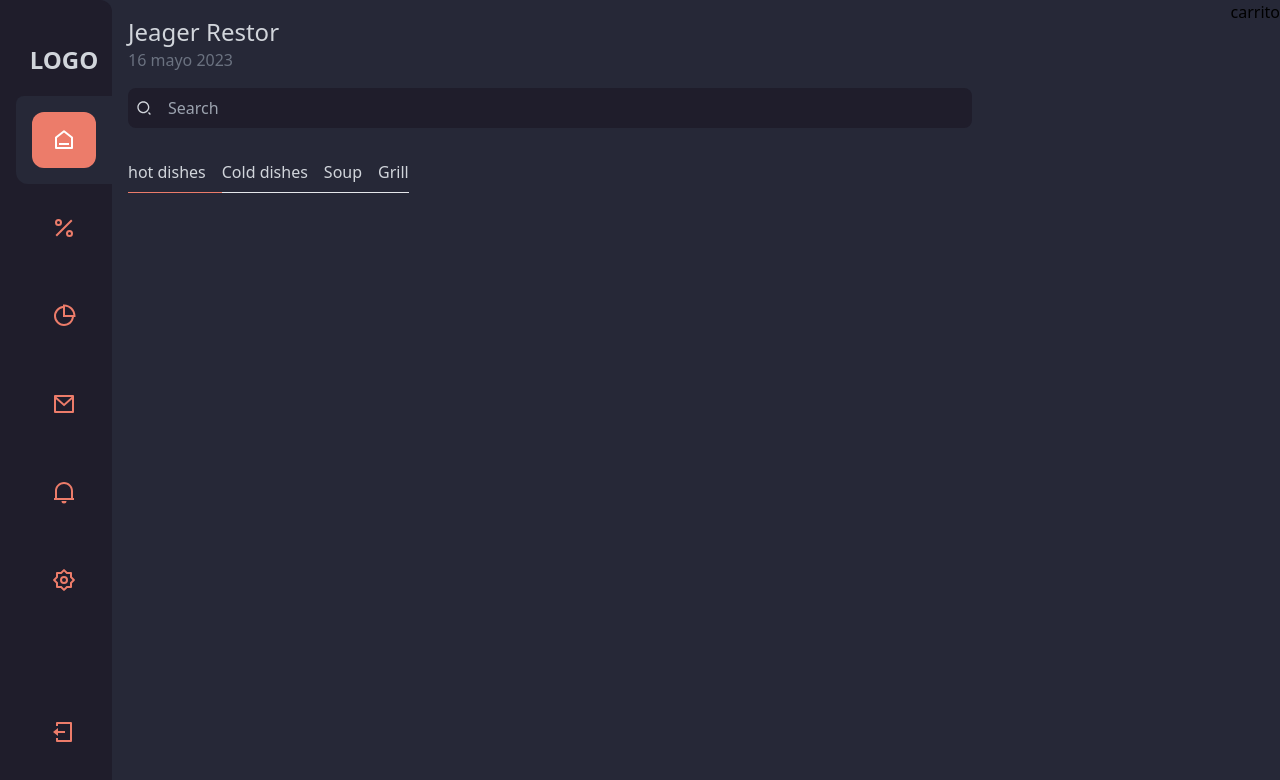
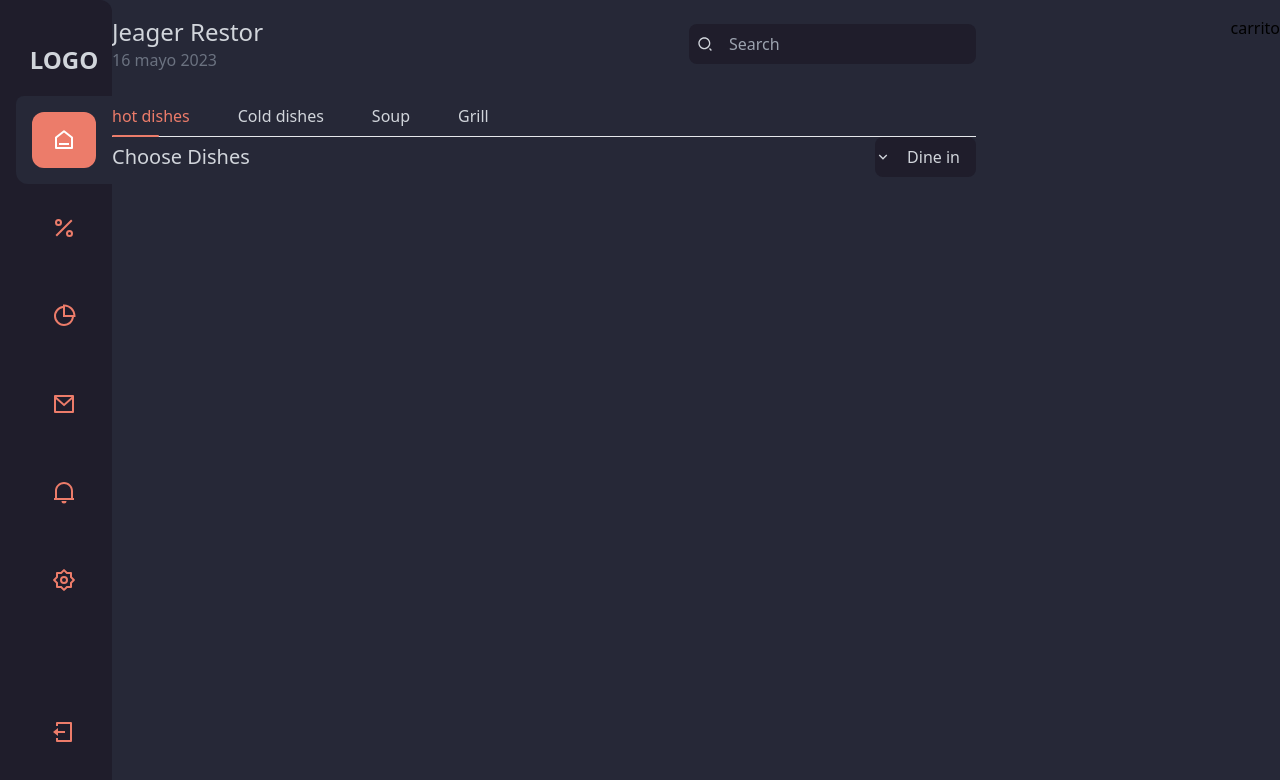
Before and after one commit to jimmyov29/dashboard-store, a React (Create React App) app: page / in a window 1280 px wide. Shown: the top 780 px of the page. Built offline with nearby package versions, Linux system fonts and the light colour scheme.

Commit message:
creating content

```diff
--- a/src/App.jsx
+++ b/src/App.jsx
@@ -3,6 +3,7 @@ import React from "react";
 import { Sidebar } from "./components/shared/Sidebar";
 import {
   RiAddLine,
+  RiArrowDownSLine,
   RiCloseLine,
   RiLightbulbLine,
   RiMenu2Fill,
@@ -37,12 +38,12 @@ function App() {
           {showMenu ? <RiCloseLine /> : <RiMenu2Fill />}
         </button>
       </nav>
-      <main className="lg:pl-28 grid grid-cols-1 lg:grid-cols-8">
+      <main className="lg:pl-28 grid grid-cols-1 lg:grid-cols-8 p-4">
         <div className="lg:col-span-6 ">
           {/* Header */}
-          <header className="p-4">
+          <header >
           {/* title and searh */}
-            <div className="flex flex-col gap-4 mb-6">
+            <div className="flex flex-col md:flex-row md: justify-between md:items-center gap-4 mb-6">
               <div>
                 <h1 className=" text-2xl text-gray-300">Jeager Restor</h1>
                 <p className=" text-gray-500">16 mayo 2023</p>
@@ -56,14 +57,25 @@ function App() {
                 </div>
               </form>
             </div>
-            <nav className=" text-gray-300 flex items-center ">
-              <a href="#" className="border-b py-2 pr-4 border-[#ec7c6a]">hot dishes</a>
-              <a href="#" className="border-b py-2 pr-4">Cold dishes</a>
-              <a href="#" className="border-b py-2 pr-4">Soup</a>
-              <a href="#" className="border-b py-2">Grill</a>
+            <nav className=" text-gray-300 flex items-center justify-between md:justify-start  md: gap-8 border-b">
+              <a href="#" className=" relative  py-2 pr-4 text-[#ec7c6a] before:w-1/2 before:h-[2px] before:absolute before:bg-[#ec7c6a] before:left-0 before:rounded-full before:-bottom-[1px] ">hot dishes</a>
+              <a href="#" className=" py-2 pr-4">Cold dishes</a>
+              <a href="#" className=" py-2 pr-4">Soup</a>
+              <a href="#" className=" py-2">Grill</a>
               {/*1.38.12*/}
             </nav>
           </header>
+            {/* Title content */}
+            <div  className="flex items-center justify-between " >
+              <h2 className=" text-xl text-gray-300">Choose Dishes</h2>
+              <button className="flex items-center gap-4 text-gray-300 bg-[#1f1d2b] py-2 pr-4 rounded-lg"> <RiArrowDownSLine/> Dine in</button>
+            </div>
+            {/* Content */}
+            <div>
+              {/* Card */}
+
+
+            </div>
         </div>
         <div className="lg:col-span-2  fixed lg:carrito right-0 "> carrito</div>
       </main>
```
